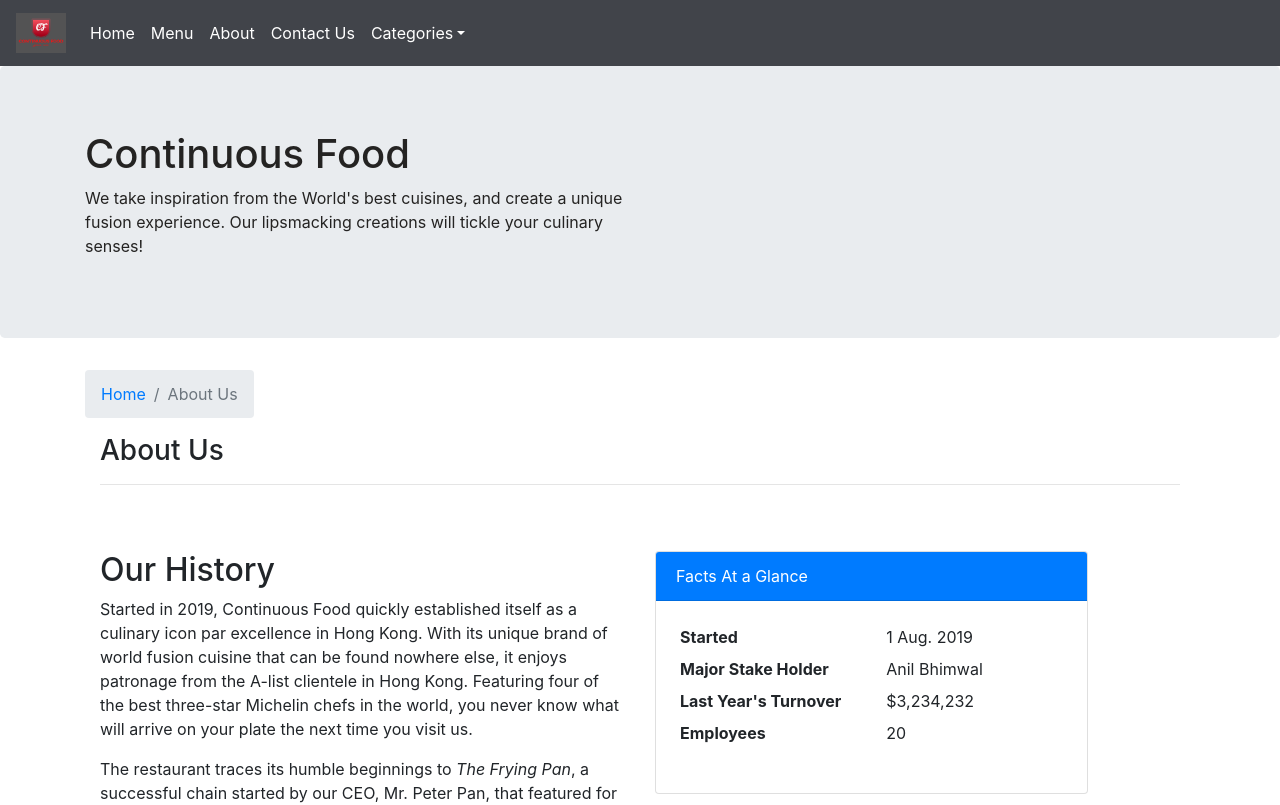
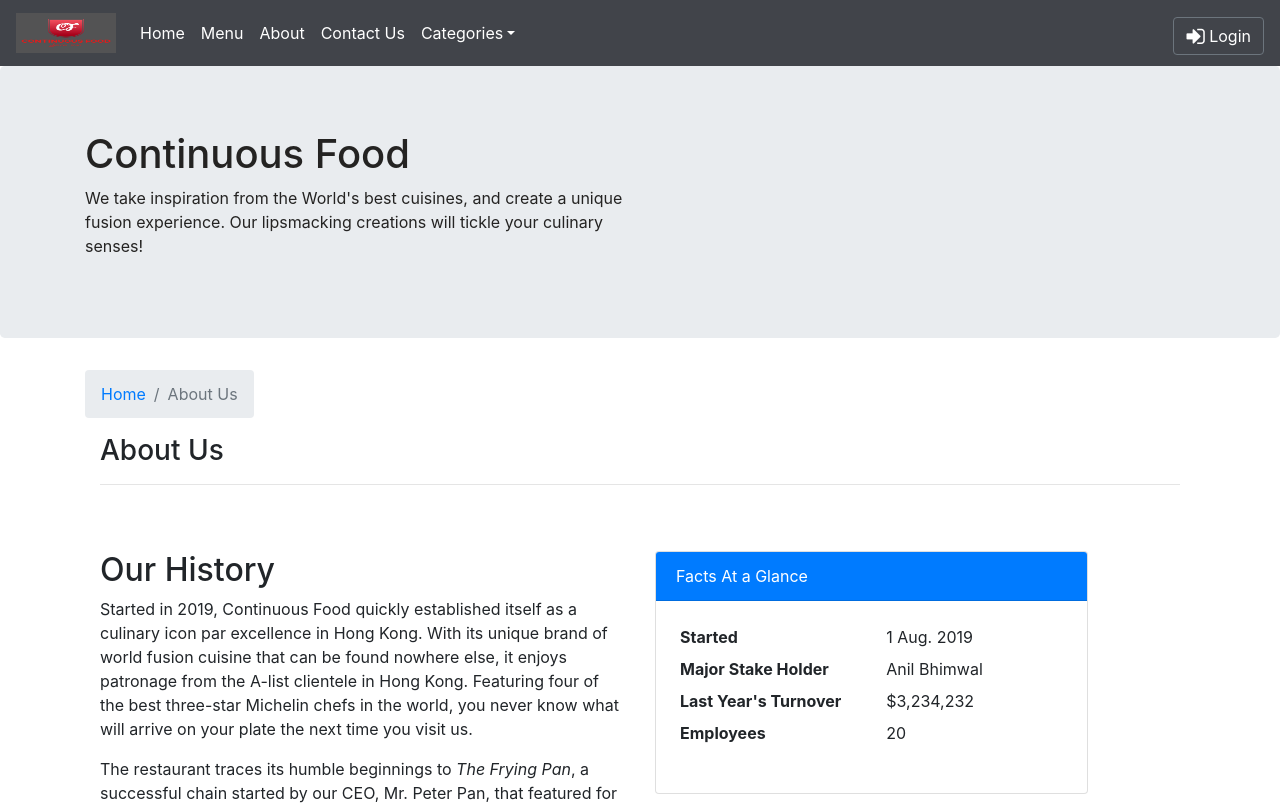
Before and after one commit to Anil-Bhimwal/Assignment3, a React (Create React App) app: page /about in a window 1280 px wide. Shown: the top 805 px of the page. Built offline with nearby package versions, Linux system fonts and the light colour scheme.

Commit message:
Login modal is added

```diff
--- a/src/components/AboutComponent.js
+++ b/src/components/AboutComponent.js
@@ -1,5 +1,5 @@
 import React from 'react';
-import { Breadcrumb, BreadcrumbItem, Card, CardBody, CardHeader, Media, Badge } from 'reactstrap';
+import { Breadcrumb, BreadcrumbItem, Card, CardBody, CardHeader, Media } from 'reactstrap';
 import { Link } from 'react-router-dom';
 
 function About(props) {
--- a/src/components/ContactComponent.js
+++ b/src/components/ContactComponent.js
@@ -1,5 +1,5 @@
 import React, { Component } from 'react';
-import { Breadcrumb, BreadcrumbItem, Button, Form, FormGroup, Label, Input, Col, Row, FormFeedback } from 'reactstrap';
+import { Breadcrumb, BreadcrumbItem, Button, Form, FormGroup, Label, Input, Col, FormFeedback } from 'reactstrap';
 import { Link } from 'react-router-dom';
 class Contact extends Component {
 
--- a/src/components/HeaderComponent.js
+++ b/src/components/HeaderComponent.js
@@ -1,12 +1,35 @@
 import React, { Component } from 'react';
 import NavbarComponent from './Navbar';
-import {Jumbotron } from 'reactstrap';
+import {
+  Jumbotron, Button, Modal, ModalHeader, ModalBody,
+  Form, FormGroup, Input, Label
+} from 'reactstrap';
 
 class Header extends Component {
+  constructor(props) {
+    super(props);
+    this.state = {
+      isModalOpen: false
+    }
+    this.toggleModal = this.toggleModal.bind(this);
+    this.handleLogin = this.handleLogin.bind(this);
+  }
+  toggleModal() {
+    this.setState({
+      isModalOpen: !this.state.isModalOpen
+    });
+  }
+  handleLogin(event) {
+    this.toggleModal();
+    alert("Username: " + this.username.value + " Password: " + this.password.value
+        + " Remember: " + this.remember.checked);
+    event.preventDefault();
+
+}
   render() {
-    return(
+    return (
       <React.Fragment>
-      <NavbarComponent/>
+        <NavbarComponent toggleModal={this.toggleModal} />
         <Jumbotron>
           <div className="container">
             <div className="row row-header">
@@ -17,6 +40,31 @@
             </div>
           </div>
         </Jumbotron>
+        <Modal isOpen={this.state.isModalOpen} toggle={this.toggleModal}>
+          <ModalHeader toggle={this.toggleModal}>Login</ModalHeader>
+          <ModalBody>
+            <Form onSubmit={this.handleLogin}>
+              <FormGroup>
+                <Label htmlFor="username">Username</Label>
+                <Input type="text" id="username" name="username"
+                  innerRef={(input) => this.username = input} />
+              </FormGroup>
+              <FormGroup>
+                <Label htmlFor="password">Password</Label>
+                <Input type="password" id="password" name="password"
+                  innerRef={(input) => this.password = input} />
+              </FormGroup>
+              <FormGroup check>
+                <Label check>
+                  <Input type="checkbox" name="remember"
+                    innerRef={(input) => this.remember = input} />
+                                    Remember me
+                                </Label>
+              </FormGroup>
+              <Button type="submit" value="submit" color="primary">Login</Button>
+            </Form>
+          </ModalBody>
+        </Modal>
       </React.Fragment>
     );
   }
--- a/src/components/Navbar.js
+++ b/src/components/Navbar.js
@@ -10,7 +10,7 @@
     UncontrolledDropdown,
     DropdownToggle,
     DropdownMenu,
-  DropdownItem
+    DropdownItem, Button
 } from 'reactstrap';
 
 const NavbarComponent = (props) => {
@@ -20,27 +20,27 @@
 
     return (
         <div>
-      <Navbar  style={{backgroundColor:'#41444a' ,color: '#ffffff'}} variant="dark"light expand="md">
-        <NavbarBrand style={{color: '#ffffff', fontStyle:"italic"}}href="/">
-            <img src="assets/images/logo.png" height="40" width="50" alt="Continuous Food" />
+            <Navbar style={{ backgroundColor: '#41444a', color: '#ffffff' }} variant="dark" light expand="md">
+                <NavbarBrand style={{ color: '#ffffff', fontStyle: "italic" }} href="/">
+                    <img src="assets/images/logo.png" height="40" width="100" alt="Continuous Food" />
                 </NavbarBrand>
                 <NavbarToggler onClick={toggle} />
                 <Collapse isOpen={isOpen} navbar>
                     <Nav className="mr-auto" navbar>
                         <NavItem>
-              <NavLink style={{color: '#ffffff'}} href="/home">Home</NavLink>
+                            <NavLink style={{ color: '#ffffff' }} href="/home">Home</NavLink>
                         </NavItem>
                         <NavItem>
-              <NavLink style={{color: '#ffffff'}} href="/menu">Menu</NavLink>
+                            <NavLink style={{ color: '#ffffff' }} href="/menu">Menu</NavLink>
                         </NavItem>
                         <NavItem>
-              <NavLink style={{color: '#ffffff'}} href="/about">About</NavLink>
+                            <NavLink style={{ color: '#ffffff' }} href="/about">About</NavLink>
                         </NavItem>
                         <NavItem>
-              <NavLink style={{color: '#ffffff'}} href="/contact">Contact Us</NavLink>
+                            <NavLink style={{ color: '#ffffff' }} href="/contact">Contact Us</NavLink>
                         </NavItem>
-            <UncontrolledDropdown style={{backgroundColor:'#41444a'}} nav inNavbar>
-              <DropdownToggle style={{backgroundColor:'#41444a' ,color: '#ffffff'}} nav caret>
+                        <UncontrolledDropdown style={{ backgroundColor: '#41444a' }} nav inNavbar>
+                            <DropdownToggle style={{ backgroundColor: '#41444a', color: '#ffffff' }} nav caret>
                                 Categories
               </DropdownToggle>
                             <DropdownMenu right>
@@ -56,7 +56,11 @@
                             </DropdownMenu>
                         </UncontrolledDropdown>
                     </Nav>
-
+                    <Nav className="ml-auto" navbar>
+                        <NavItem>
+                            <Button outline onClick={props.toggleModal} style={{ color: '#ffffff', marginTop:"5px" }}><span className="fa fa-sign-in fa-lg"></span> Login</Button>
+                        </NavItem>
+                    </Nav>
                 </Collapse>
             </Navbar>
         </div>
```
Lines whose indentation alone changed are shown as unchanged.
